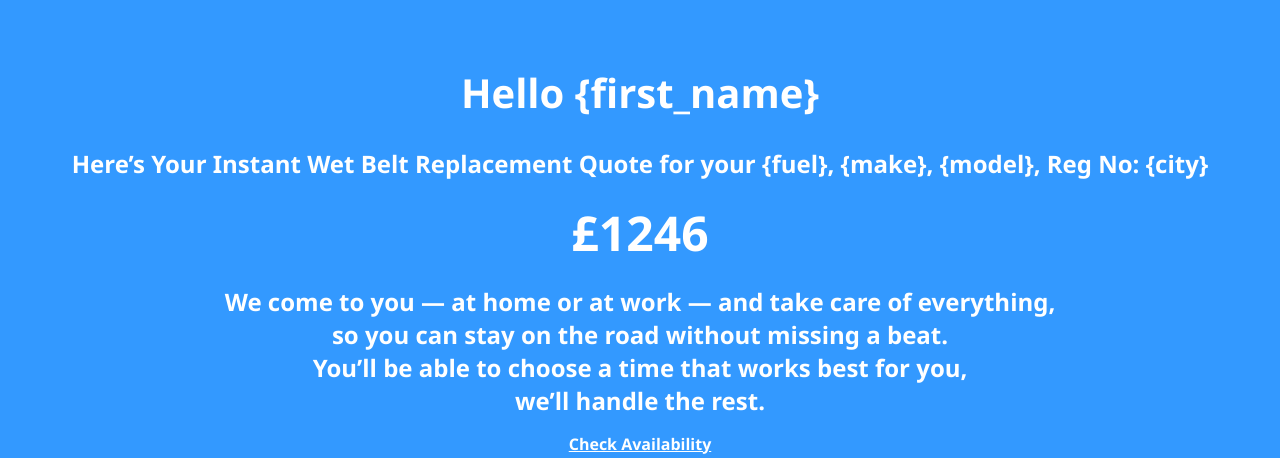
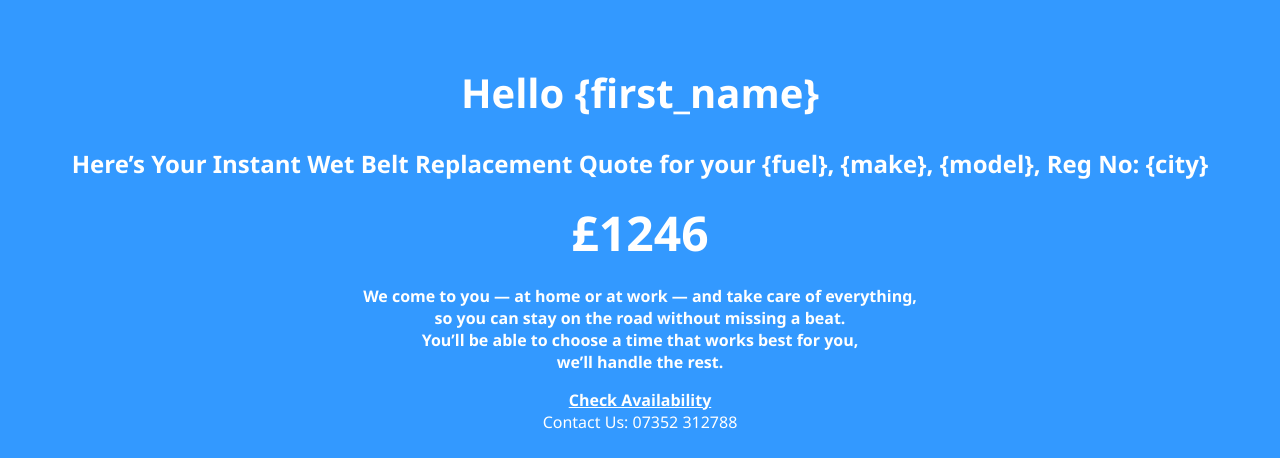
Before and after one commit to Letswink/Thankyou-wetbelt, a plain HTML site: page index.html in a window 1280 px wide. Shown: the top 458 px of the page. Drawn offline with Linux system fonts and the light colour scheme.

Commit message:
Update index.html

```diff
--- a/index.html
+++ b/index.html
@@ -52,12 +52,12 @@
     <div class="price">£1246</div>
 
 
-    <h2><b>
+    <p><b>
         We come to you — at home or at work — and take care of everything,<br>
         so you can stay on the road without missing a beat.<br>
         You’ll be able to choose a time that works best for you,<br>
         we’ll handle the rest.
-    </b></h2>
+    </b></p>
 
     <p>
         <a href="https://calendly.com/wetbeltmobile-info/wet-belt-replacement?back=1&month=2025-08" target="_blank">Check Availability</a><br>
```
